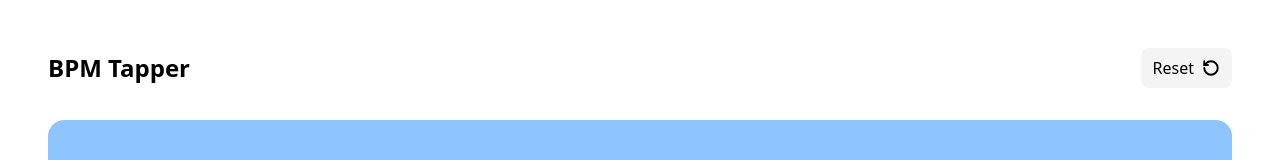
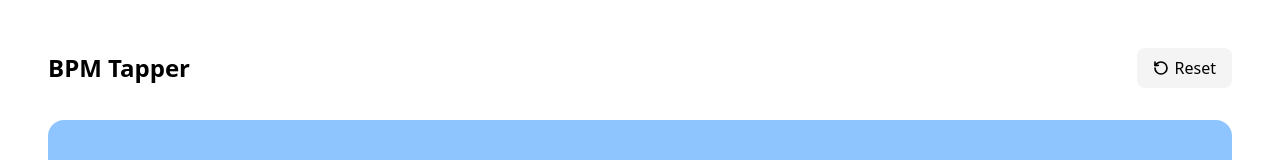
Before and after one commit to smnschmnck/bpm-tapper, a React (Vite) app: page / in a window 1280 px wide. Shown: the top 160 px of the page. Built offline with nearby package versions, Linux system fonts and the light colour scheme.

Commit message:
improve button design

```diff
--- a/src/App.tsx
+++ b/src/App.tsx
@@ -63,10 +63,10 @@ function App() {
         <h1 className="font-bold text-2xl">BPM Tapper</h1>
         <button
           onClick={resetBpm}
-          className="flex h-10 gap-2 justify-center items-center rounded-lg bg-zinc-100 p-3 cursor-pointer hover:bg-zinc-200 transition"
+          className="flex h-10 gap-1.5 justify-center items-center rounded-lg bg-zinc-100 p-4 cursor-pointer hover:bg-zinc-200 transition"
         >
+          <RotateCcw width={16} strokeWidth={2.5} />
           <span className="font-medium">Reset</span>
-          <RotateCcw width={18} strokeWidth={2.5} />
         </button>
       </div>
       <div className="flex bg-white h-full w-full justify-center items-center">
```
